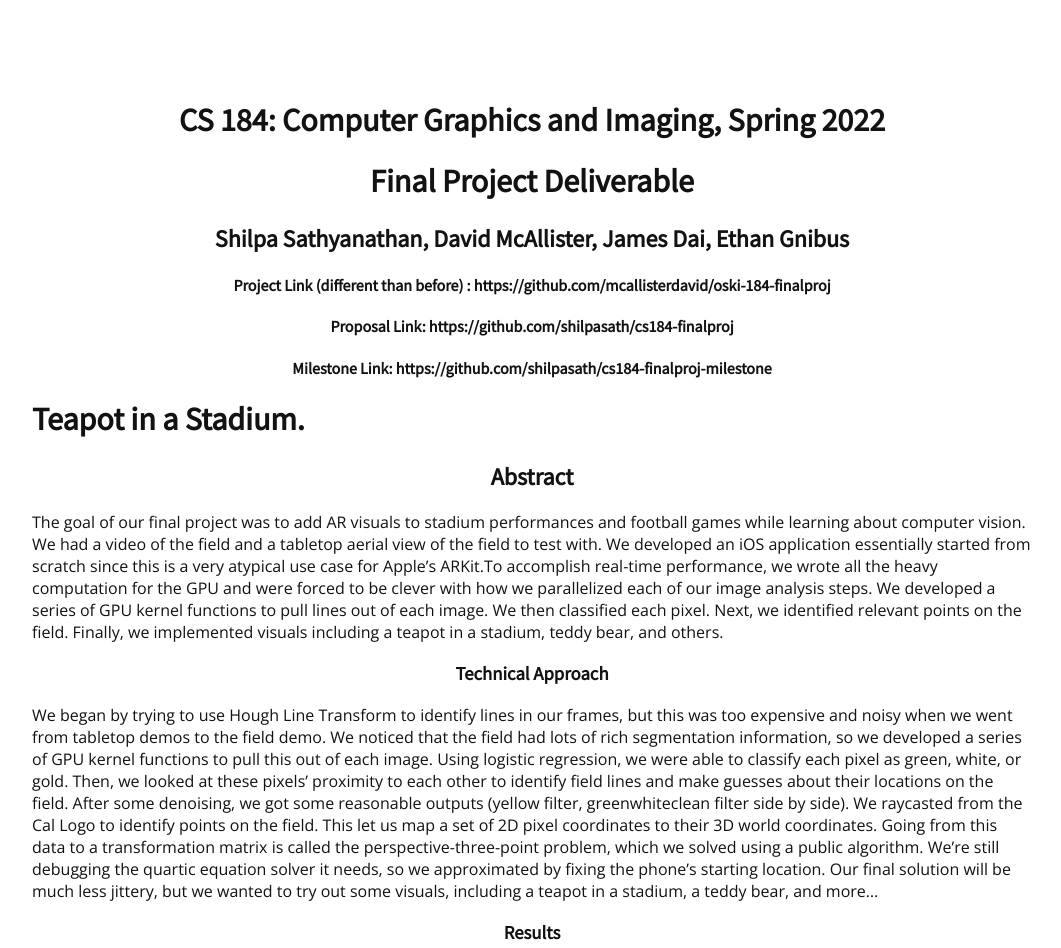
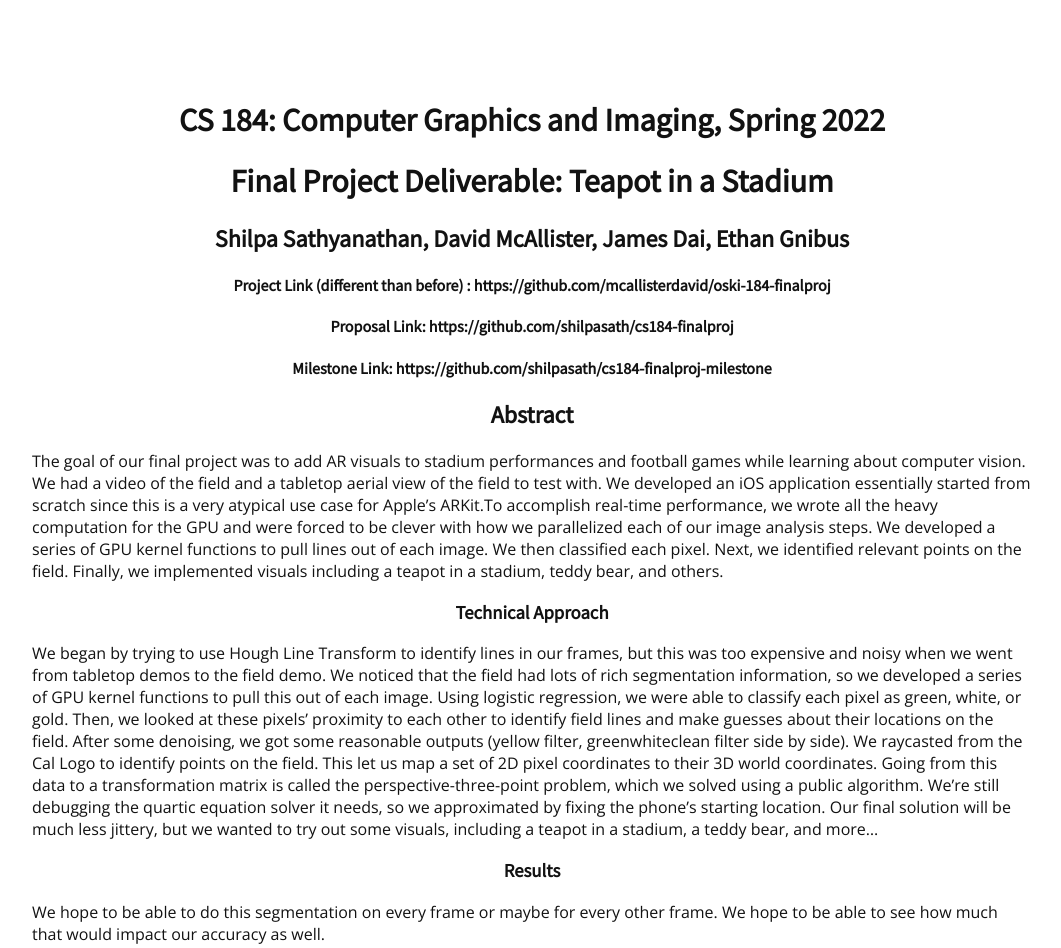
Before and after one commit to shilpasath/cs184-finalproj-deliverable, a plain HTML site: page docs/index.html in a window 1280 px wide. Shown: the top 948 px of the page, without its empty margins (108-1169 px from the left). Drawn offline with nearby package versions, Linux system fonts and the light colour scheme.

Commit message:
Update index.html

```diff
--- a/docs/index.html
+++ b/docs/index.html
@@ -22,14 +22,13 @@
 
 <body>
 <h1 align="middle">CS 184: Computer Graphics and Imaging, Spring 2022</h1>
-<h1 align="middle">Final Project Deliverable</h1>
+<h1 align="middle">Final Project Deliverable: Teapot in a Stadium</h1>
 <h2 align="middle">Shilpa Sathyanathan, David McAllister, James Dai, Ethan Gnibus</h2>
 <h4 align="middle"> Project Link (different than before) : https://github.com/mcallisterdavid/oski-184-finalproj</h4>
 <h4 align="middle"> Proposal Link: https://github.com/shilpasath/cs184-finalproj</h4>
 <h4 align="middle"> Milestone Link: https://github.com/shilpasath/cs184-finalproj-milestone</h4>
 
 <div>
-	<h1> Teapot in a Stadium. </h1>
 <h2 align="middle">Abstract</h2>
 	<p>
 	The goal of our final project was to add AR visuals to stadium performances and football games while learning about computer vision. We had a video of the field and a tabletop aerial view of the field to test with. We developed an iOS application essentially started from scratch since this is a very atypical use case for Apple’s ARKit.To accomplish real-time performance, we wrote all the heavy computation for the GPU and were forced to be clever with how we parallelized each of our image analysis steps. We developed a series of GPU kernel functions to pull lines out of each image. We then classified each pixel. Next, we identified relevant points on the field. Finally, we implemented visuals including a teapot in a stadium, teddy bear, and others.
```
